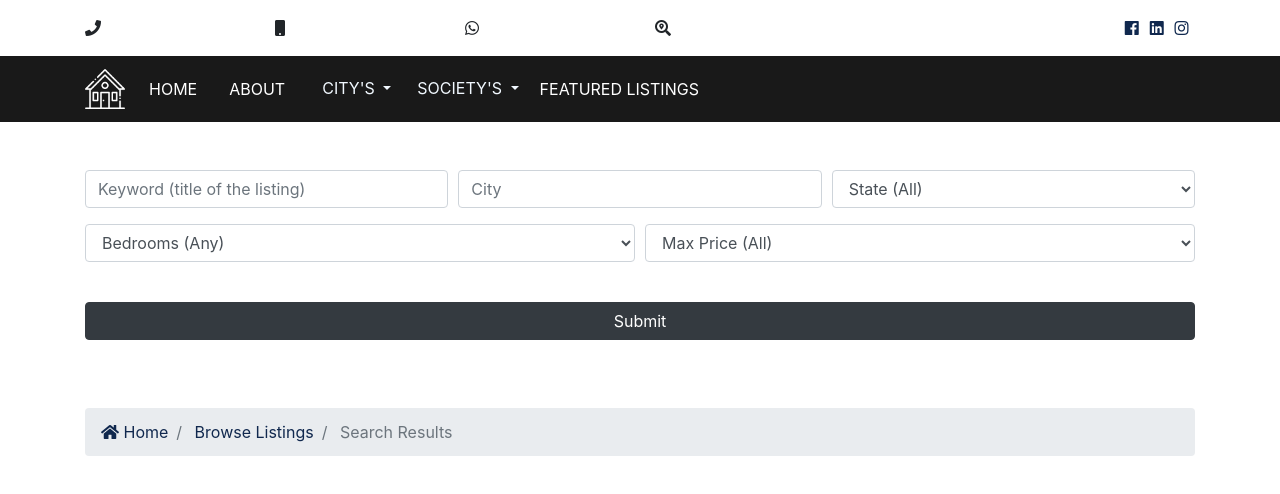
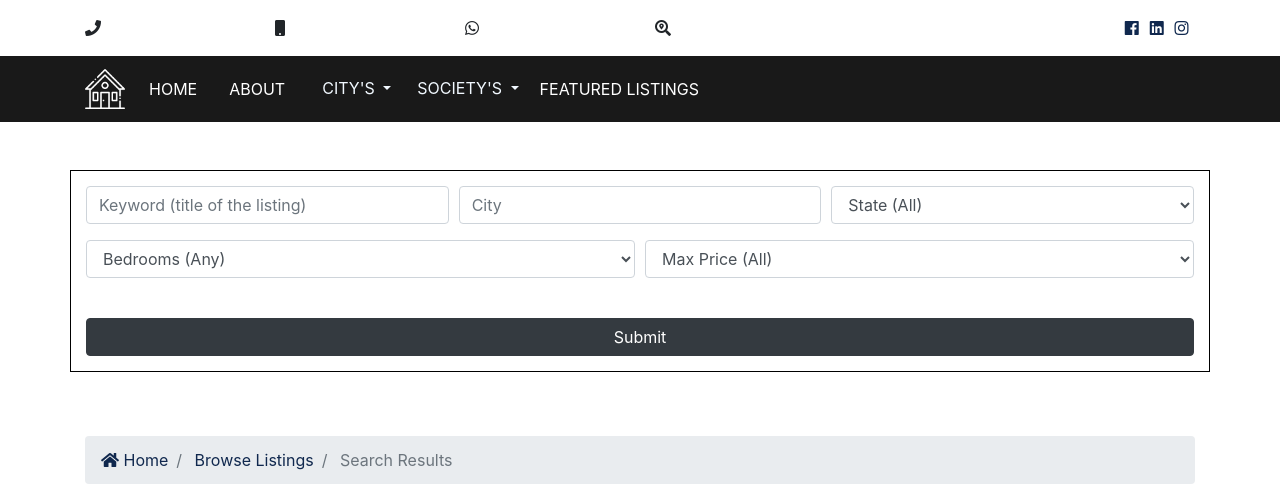
Before and after one commit to 786raees/django-real-state, a Django app: page /listings/search in a window 1280 px wide. Shown: the top 494 px of the page. Run offline with Django 3.2, Linux system fonts and the light colour scheme; data comes from the database, SQL or seed files in the repository; some libraries are stand-ins or nearby versions.

Commit message:
Fixed search layout

```diff
--- a/templates/listings/search.html
+++ b/templates/listings/search.html
@@ -6,7 +6,7 @@
 
 {% block content %}
 <section id="showcase-inner" class="showcase-search text-dark py-5">
-    <div class="container">
+    <div class="container" style="border: 1px solid black; padding-bottom: 15px; padding-top: 15px;">
       <div class="row text-center">
 
         <div class="col-md-12">
```
